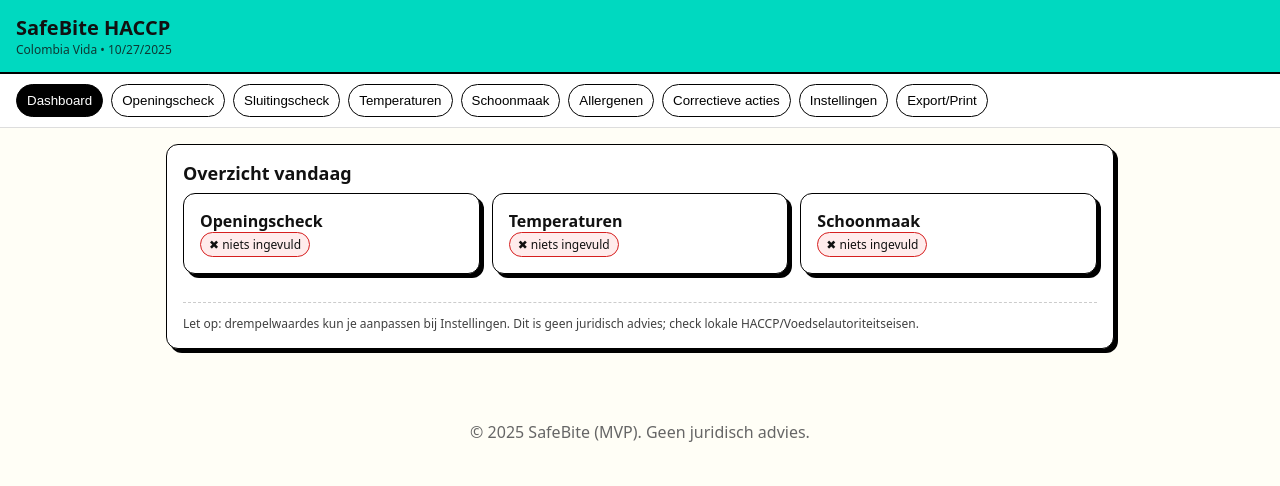
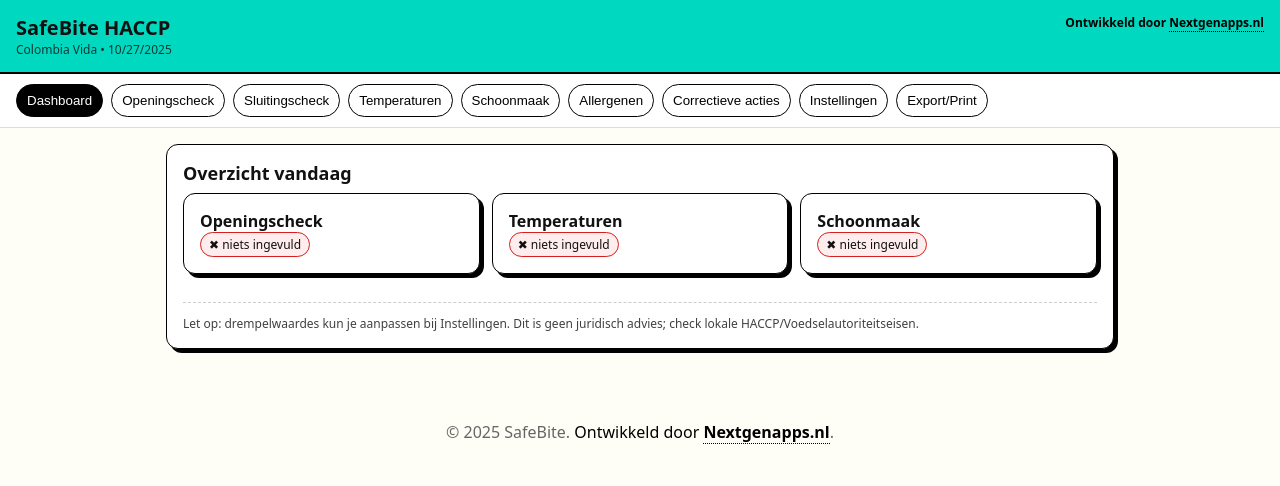
Before and after one commit to Smack2025/HACCP, a plain HTML site: page index.html in a window 1280 px wide. Drawn offline with nearby package versions, Linux system fonts and the light colour scheme.

Commit message:
Ensure Nextgenapps credits render in black

```diff
--- a/index.html
+++ b/index.html
@@ -12,11 +12,12 @@
 </head>
 <body>
 <header>
-  <div>
+  <div class="header-brand">
     <h1>SafeBite HACCP</h1>
     <div class="sub" id="businessSub">Offline logboek • <span id="todayLabel"></span></div>
   </div>
-  <div class="actions">
+  <div class="header-meta">
+    <div class="sub dev-credit">Ontwikkeld door <a href="https://nextgenapps.nl" target="_blank" rel="noopener">Nextgenapps.nl</a></div>
     <button class="secondary" id="installBtn" style="display:none">Installeren</button>
   </div>
 </header>
@@ -273,7 +274,7 @@
   </section>
 </div>
 
-<footer>© 2025 SafeBite (MVP). Geen juridisch advies.</footer>
+<footer>© 2025 SafeBite. <span class="footer-credit">Ontwikkeld door <strong><a href="https://nextgenapps.nl" target="_blank" rel="noopener">Nextgenapps.nl</a></strong></span>.</footer>
 
 <script defer src="app.js"></script>
 <script type="module" src="auth.js"></script>
--- a/styles.css
+++ b/styles.css
@@ -10,9 +10,12 @@
 }
 *{box-sizing:border-box}
 html,body{margin:0;padding:0;font-family:system-ui,-apple-system,Segoe UI,Roboto,Ubuntu,Cantarell,Noto Sans,sans-serif;background:var(--bg);color:var(--fg)}
-header{display:flex;align-items:center;justify-content:space-between;padding:14px 16px;background:var(--accent);border-bottom:2px solid #000;position:sticky;top:0;z-index:10}
+header{display:flex;align-items:flex-start;justify-content:space-between;padding:14px 16px;background:var(--accent);border-bottom:2px solid #000;position:sticky;top:0;z-index:10}
 header h1{margin:0;font-size:20px}
 header .sub{font-size:12px;opacity:.8}
+header .dev-credit{margin:0;font-weight:600;text-align:right;color:#000;opacity:1}
+header .dev-credit a{color:inherit;text-decoration:none;border-bottom:1px dotted currentColor}
+.header-meta{display:flex;flex-direction:column;align-items:flex-end;gap:8px}
 nav{display:flex;gap:8px;flex-wrap:wrap;padding:10px 16px;background:#fff;border-bottom:1px solid #ddd;position:sticky;top:54px;z-index:9}
 nav button{border:1px solid #000;background:#fff;padding:8px 10px;border-radius:999px;cursor:pointer}
 nav button.active{background:#000;color:#fff}
@@ -35,6 +38,8 @@ textarea{min-height:80px}
 button.primary{background:#000;color:#fff;border:1px solid #000;padding:10px 12px;border-radius:10px;cursor:pointer}
 button.secondary{background:#fff;border:1px solid #000;padding:10px 12px;border-radius:10px;cursor:pointer}
 footer{padding:40px 16px;text-align:center;color:#666}
+footer .footer-credit{color:#000}
+footer a{color:inherit;text-decoration:none;border-bottom:1px dotted currentColor}
 .kv{display:grid;grid-template-columns:180px 1fr;gap:8px;font-size:13px}
 hr{border:none;border-top:1px dashed #ccc;margin:12px 0}
 .warning{color:var(--danger);font-weight:600}
```
